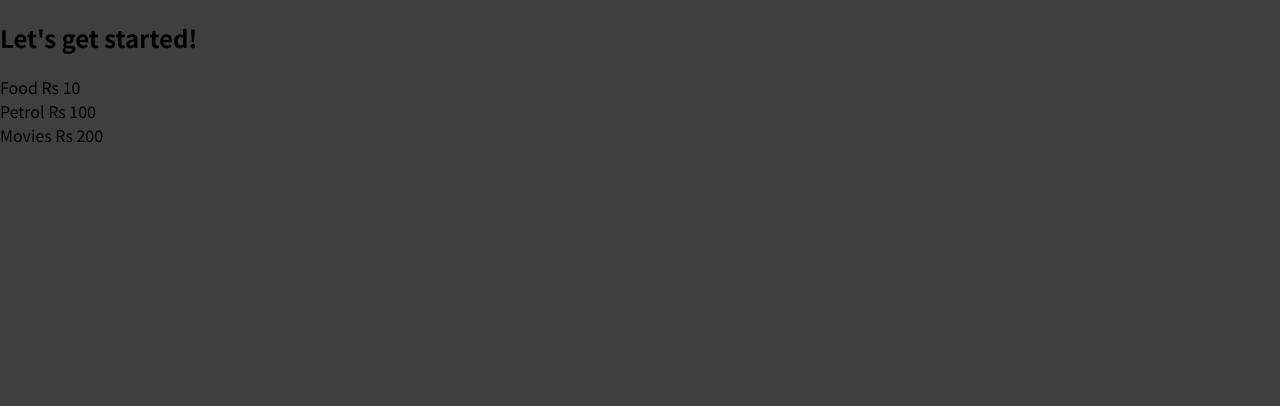
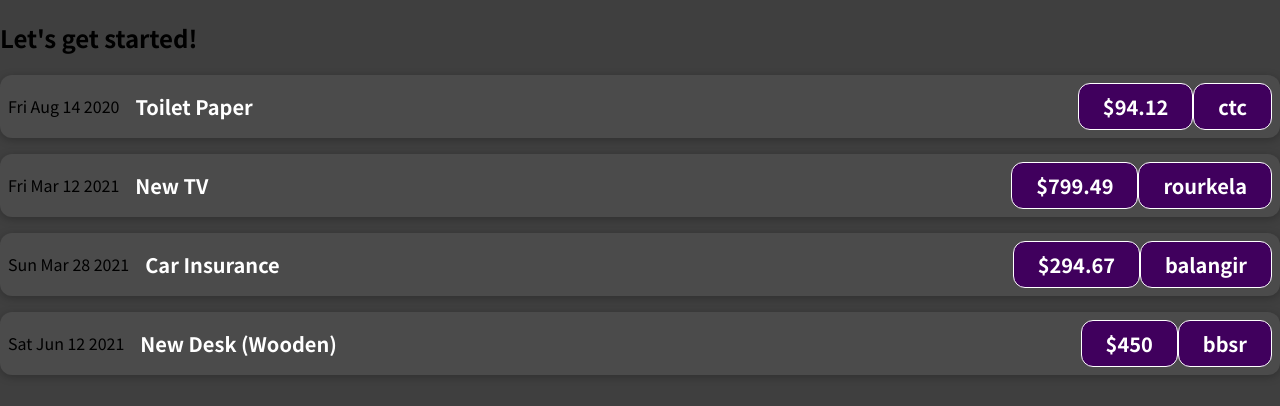
Before and after one commit to bubun123-git/React_first_project, a JavaScript app: page / in a window 1280 px wide. Shown: the top 406 px of the page. Built offline with nearby package versions, Linux system fonts and the light colour scheme.

Commit message:
Added expenses through loop

```diff
--- a/src/App.js
+++ b/src/App.js
@@ -1,11 +1,53 @@
 import Expenseitem from "./components/ExpensesItem";
 
+function App() {
+  const expenses = [
+    {
+      id: "e1",
+      title: "Toilet Paper",
+      amount: 94.12,
+      date: new Date(2020, 7, 14),
+      place: "ctc",
+    },
+    {
+      id: "e2",
+      title: "New TV",
+      amount: 799.49,
+      date: new Date(2021, 2, 12),
+      place: "rourkela",
+    },
+    {
+      id: "e3",
+      title: "Car Insurance",
+      amount: 294.67,
+      date: new Date(2021, 2, 28),
+      place: "balangir",
+    },
+    {
+      id: "e4",
+      title: "New Desk (Wooden)",
+      amount: 450,
+      date: new Date(2021, 5, 12),
+      place: "bbsr",
+    },
+  ];
+  let expenseComponents = [];
 
-function App() {
+  for (let i = 0; i < expenses.length; i++) {
+    expenseComponents.push(
+      <Expenseitem
+        key={i}
+        title={expenses[i].title}
+        amount={expenses[i].amount}
+        date={expenses[i].date}
+        place={expenses[i].place}
+      ></Expenseitem>
+    );
+  }
   return (
     <div>
       <h2>Let's get started!</h2>
-      <Expenseitem></Expenseitem>
+      {expenseComponents}
     </div>
   );
 }
--- /dev/null
+++ b/src/components/Expenseitem.css
@@ -0,0 +1,56 @@
+.expense-item {
+  display: flex;
+  justify-content: space-between;
+  align-items: center;
+  box-shadow: 0 2px 8px rgba(0, 0, 0, 0.25);
+  padding: 0.5rem;
+  margin: 1rem 0;
+  border-radius: 12px;
+  background-color: #4b4b4b;
+}
+
+.expense-item__description {
+  display: flex;
+  flex-direction: column;
+  gap: 1rem;
+  align-items: flex-end;
+  flex-flow: column-reverse;
+  justify-content: flex-start;
+  flex: 1;
+}
+
+.expense-item h2 {
+  color: #3a3a3a;
+  font-size: 1rem;
+  flex: 1;
+  margin: 0 1rem;
+  color: white;
+}
+
+.expense-item__price {
+  font-size: 1rem;
+  font-weight: bold;
+  color: white;
+  background-color: #40005d;
+  border: 1px solid white;
+  padding: 0.5rem;
+  border-radius: 12px;
+}
+
+@media (min-width: 580px) {
+  .expense-item__description {
+    flex-direction: row;
+    align-items: center;
+    justify-content: flex-start;
+    flex: 1;
+  }
+
+  .expense-item__description h2 {
+    font-size: 1.25rem;
+  }
+
+  .expense-item__price {
+    font-size: 1.25rem;
+    padding: 0.5rem 1.5rem;
+  }
+}
--- a/src/components/ExpensesItem.js
+++ b/src/components/ExpensesItem.js
@@ -1,9 +1,14 @@
-function Expenseitem() {
+import "./Expenseitem.css";
+
+function Expenseitem(props) {
   return (
-    <div>
-      <div>Food Rs 10</div>
-      <div>Petrol Rs 100</div>
-      <div>Movies Rs 200</div>
+    <div className="expense-item">
+      <div>{props.date.toDateString()}</div>
+      <div className="expense-item__description">
+        <h2>{props.title}</h2>
+      </div>
+      <div className="expense-item__price">${props.amount}</div>
+      <div className="expense-item__price">{props.place}</div>
     </div>
   );
 }
```
